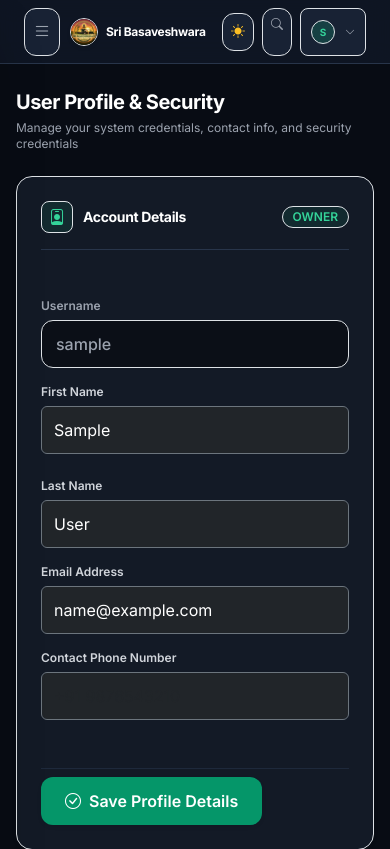
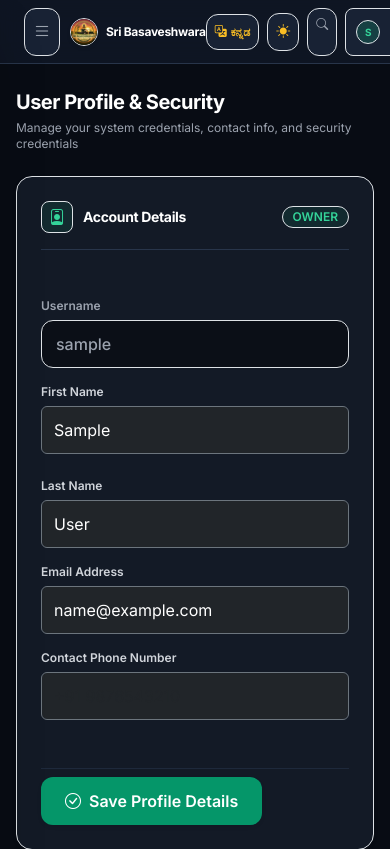
Before and after one commit to diwakarreddy706-maker/expense-tracking-system, a Django app: page /accounts/profile/ in a window 390 px wide. Shown: the top 849 px of the page. Run offline with Django 5.2, Linux system fonts and the light colour scheme; the visitor is signed in with stand-in values (Sample User, id 1); some libraries are stand-ins or nearby versions.

Commit message:
fix(i18n): enable Kannada and English language switcher on mobile header and drawer menu

```diff
--- a/templates/components/header.html
+++ b/templates/components/header.html
@@ -53,8 +53,8 @@
 
   <!-- Right Side: Controls, Search, Theme, Language & Profile -->
   <div class="flex items-center gap-2 sm:gap-3">
-    <!-- Language Switcher (EN | ಕನ್ನಡ) - Hidden on <sm, accessible via drawer -->
-    <form action="{% url 'set_language' %}" method="post" class="m-0 hidden sm:flex items-center">
+    <!-- Language Switcher (EN | ಕನ್ನಡ) - Accessible on all screen sizes -->
+    <form action="{% url 'set_language' %}" method="post" class="m-0 flex items-center">
       {% csrf_token %}
       <input name="next" type="hidden" value="{{ request.get_full_path }}">
       {% get_current_language as CURRENT_LANGUAGE %}
@@ -62,7 +62,7 @@
         <input name="language" type="hidden" value="en">
         <button
           type="submit"
-          class="flex items-center gap-1 px-2 sm:px-2.5 py-1.5 rounded-xl bg-[#182234] hover:bg-gray-800 border border-[#28354A] text-emerald-400 hover:text-white text-xs font-semibold transition-colors active:scale-95"
+          class="flex items-center gap-1 px-2 sm:px-2.5 py-1.5 rounded-xl bg-[#182234] hover:bg-gray-800 border border-[#28354A] text-emerald-400 hover:text-white text-xs font-semibold transition-colors active:scale-95 min-h-[36px] sm:min-h-[40px]"
           title="Switch to English"
         >
           <i class="bi bi-translate text-xs"></i>
@@ -73,12 +73,12 @@
         <input name="language" type="hidden" value="kn">
         <button
           type="submit"
-          class="flex items-center gap-1 px-2 sm:px-2.5 py-1.5 rounded-xl bg-[#182234] hover:bg-gray-800 border border-[#28354A] text-amber-400 hover:text-white text-xs font-semibold transition-colors active:scale-95"
+          class="flex items-center gap-1 px-2 sm:px-2.5 py-1.5 rounded-xl bg-[#182234] hover:bg-gray-800 border border-[#28354A] text-amber-400 hover:text-white text-xs font-semibold transition-colors active:scale-95 min-h-[36px] sm:min-h-[40px]"
           title="ಕನ್ನಡಕ್ಕೆ ಬದಲಾಯಿಸಿ"
         >
           <i class="bi bi-translate text-xs"></i>
           <span class="hidden sm:inline">ಕನ್ನಡ</span>
-          <span class="sm:hidden font-mono text-[11px] font-bold">ಕ</span>
+          <span class="sm:hidden font-sans text-[11px] font-bold">ಕನ್ನಡ</span>
         </button>
       {% endif %}
     </form>
@@ -188,6 +188,34 @@
 
           <div class="border-t border-[#28354A] my-1"></div>
 
+          <!-- Language Switch in Profile Menu -->
+          <form action="{% url 'set_language' %}" method="post" class="m-0">
+            {% csrf_token %}
+            <input name="next" type="hidden" value="{{ request.get_full_path }}">
+            {% get_current_language as CURRENT_LANGUAGE %}
+            {% if CURRENT_LANGUAGE == 'kn' %}
+              <input name="language" type="hidden" value="en">
+              <button type="submit" class="w-full text-left flex items-center justify-between px-4 py-2 text-gray-300 hover:text-white hover:bg-gray-800/80 transition-colors">
+                <span class="flex items-center gap-2.5">
+                  <i class="bi bi-translate text-emerald-400"></i>
+                  <span>Language</span>
+                </span>
+                <span class="text-[10px] font-bold px-1.5 py-0.5 rounded bg-emerald-500/20 text-emerald-400 border border-emerald-500/30">Switch to EN</span>
+              </button>
+            {% else %}
+              <input name="language" type="hidden" value="kn">
+              <button type="submit" class="w-full text-left flex items-center justify-between px-4 py-2 text-gray-300 hover:text-white hover:bg-gray-800/80 transition-colors">
+                <span class="flex items-center gap-2.5">
+                  <i class="bi bi-translate text-amber-400"></i>
+                  <span>Language</span>
+                </span>
+                <span class="text-[10px] font-bold px-1.5 py-0.5 rounded bg-amber-500/20 text-amber-400 border border-amber-500/30">ಕನ್ನಡಕ್ಕೆ ಬದಲಾಯಿಸಿ</span>
+              </button>
+            {% endif %}
+          </form>
+
+          <div class="border-t border-[#28354A] my-1"></div>
+
           <form method="post" action="{% url 'accounts:logout' %}" class="m-0">
             {% csrf_token %}
             <button type="submit" class="w-full text-left flex items-center gap-2.5 px-4 py-2 text-rose-400 hover:text-rose-300 hover:bg-rose-500/10 transition-colors">
--- a/templates/components/sidebar.html
+++ b/templates/components/sidebar.html
@@ -35,11 +35,11 @@
     </button>
   </div>
 
-  <!-- Role Badge / Current Context -->
-  <div class="px-5 py-3 border-b border-[#1E293B] bg-[#0B0F17]/50 flex items-center justify-between">
-    <div class="flex items-center gap-2">
-      <div class="w-2 h-2 rounded-full bg-emerald-400 animate-pulse"></div>
-      <span class="text-xs font-semibold text-gray-300">
+  <!-- Role Badge / Current Context & Language Toggle -->
+  <div class="px-4 py-2.5 border-b border-[#1E293B] bg-[#0B0F17]/50 flex items-center justify-between gap-2">
+    <div class="flex items-center gap-2 min-w-0">
+      <div class="w-2 h-2 rounded-full bg-emerald-400 animate-pulse flex-shrink-0"></div>
+      <span class="text-xs font-semibold text-gray-300 truncate">
         {% if request.user.profile.role %}
           {{ request.user.profile.get_role_display }}
         {% elif request.user.is_superuser %}
@@ -49,7 +49,33 @@
         {% endif %}
       </span>
     </div>
-    <span class="text-[10px] text-gray-400 font-mono">v1.0</span>
+    <!-- Language Toggle Form -->
+    <form action="{% url 'set_language' %}" method="post" class="m-0 flex items-center">
+      {% csrf_token %}
+      <input name="next" type="hidden" value="{{ request.get_full_path }}">
+      {% get_current_language as CURRENT_LANGUAGE %}
+      {% if CURRENT_LANGUAGE == 'kn' %}
+        <input name="language" type="hidden" value="en">
+        <button
+          type="submit"
+          class="flex items-center gap-1.5 px-2.5 py-1 rounded-lg bg-[#182234] hover:bg-gray-800 border border-[#28354A] text-emerald-400 hover:text-white text-[11px] font-semibold transition-colors active:scale-95"
+          title="Switch to English"
+        >
+          <i class="bi bi-translate text-xs"></i>
+          <span>English</span>
+        </button>
+      {% else %}
+        <input name="language" type="hidden" value="kn">
+        <button
+          type="submit"
+          class="flex items-center gap-1.5 px-2.5 py-1 rounded-lg bg-[#182234] hover:bg-gray-800 border border-[#28354A] text-amber-400 hover:text-white text-[11px] font-semibold transition-colors active:scale-95"
+          title="ಕನ್ನಡಕ್ಕೆ ಬದಲಾಯಿಸಿ"
+        >
+          <i class="bi bi-translate text-xs"></i>
+          <span>ಕನ್ನಡ</span>
+        </button>
+      {% endif %}
+    </form>
   </div>
 
   <!-- Navigation Menu List -->
```
